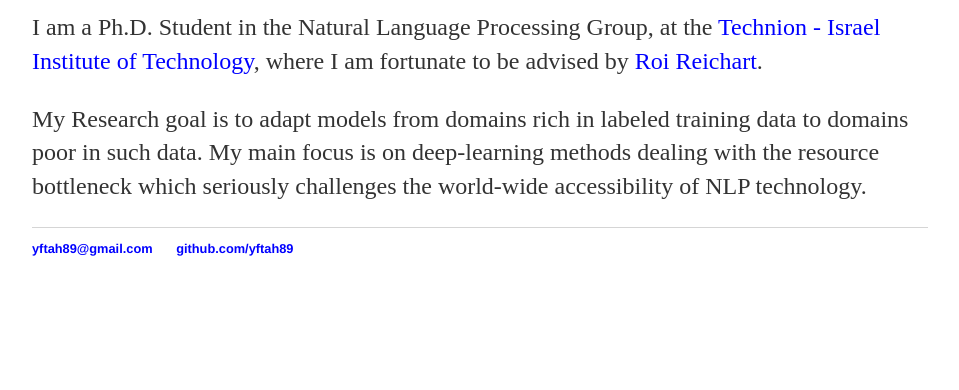
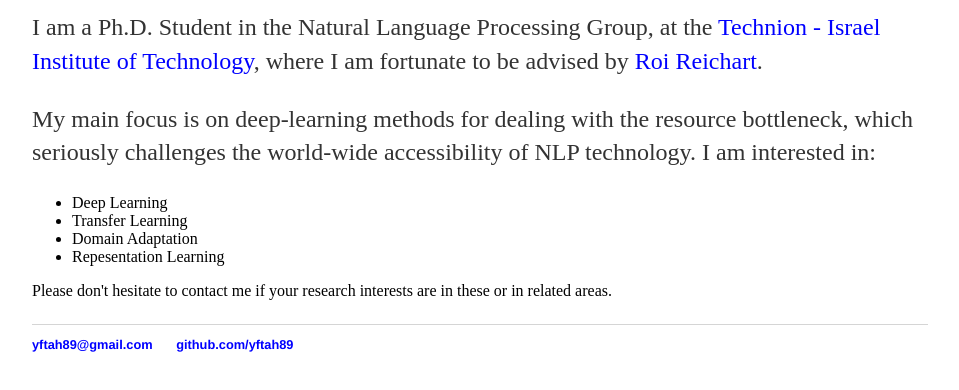
Before and after one commit to yftah89/yftah89.github.io, a plain HTML site: page index.html in a window 1280 px wide. Shown: the part 186-576 px from the top of the page, without its empty margins (160-1119 px from the left). Drawn offline with Linux system fonts and the light colour scheme.

Commit message:
Update index.html

```diff
--- a/index.html
+++ b/index.html
@@ -19,9 +19,19 @@
 			<h1>About me</h1>
 				<p>I am a Ph.D. Student in the Natural Language Processing Group, at the <a href = "http://www.technion.ac.il">Technion - Israel Institute of Technology</a>, where I am fortunate to be advised by
 <a href = "https://ie.technion.ac.il/~roiri/">Roi Reichart</a>.</p>
-			<p>My Research goal is to adapt models from domains rich in labeled training data to domains poor in such data.
-My main focus is on deep-learning methods dealing with the resource bottleneck which seriously challenges the
+			<p>
+My main focus is on deep-learning methods for dealing with the resource bottleneck, which seriously challenges the
 world-wide accessibility of NLP technology.
+
+I am interested in:
+
+<ul>
+  <li>Deep Learning</li>
+  <li>Transfer Learning</li>
+  <li>Domain Adaptation</li>
+ <li>Repesentation Learning</li>
+</ul>
+Please don't hesitate to contact me if your research interests are in these or in related areas.
 </p>
     		</div><!-- /.blurb -->
 		</div><!-- /.container -->
```
